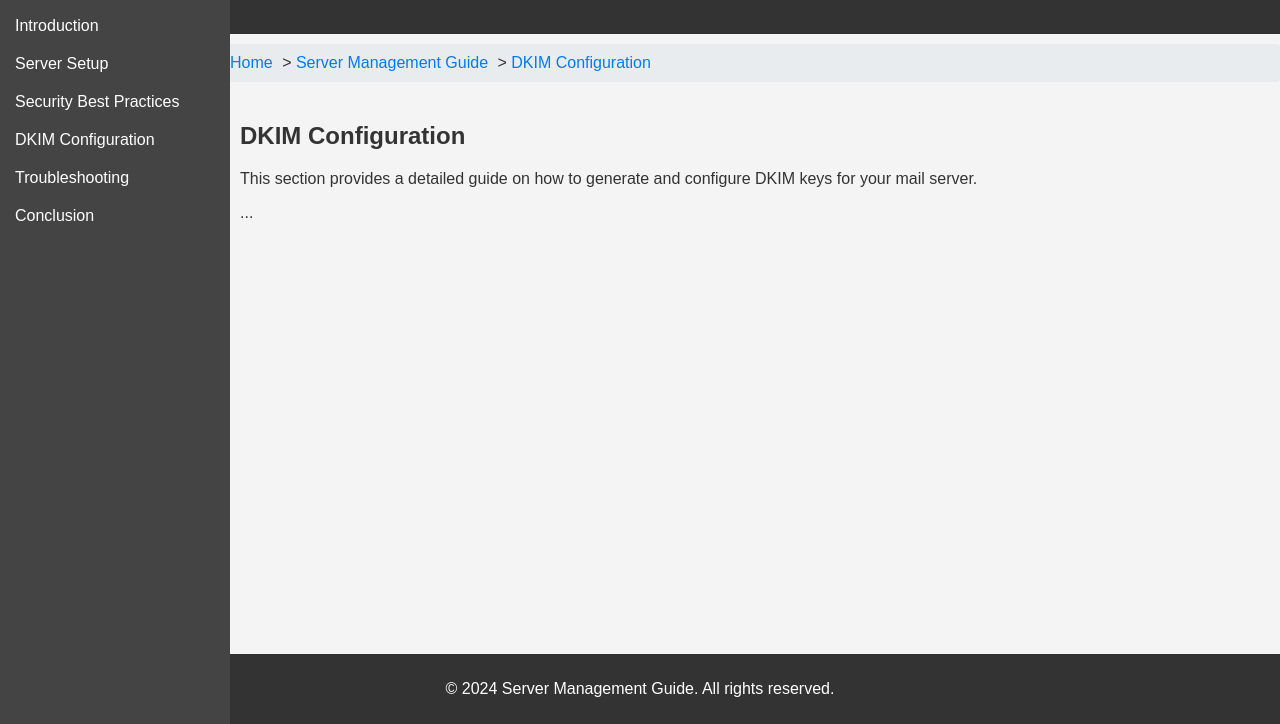
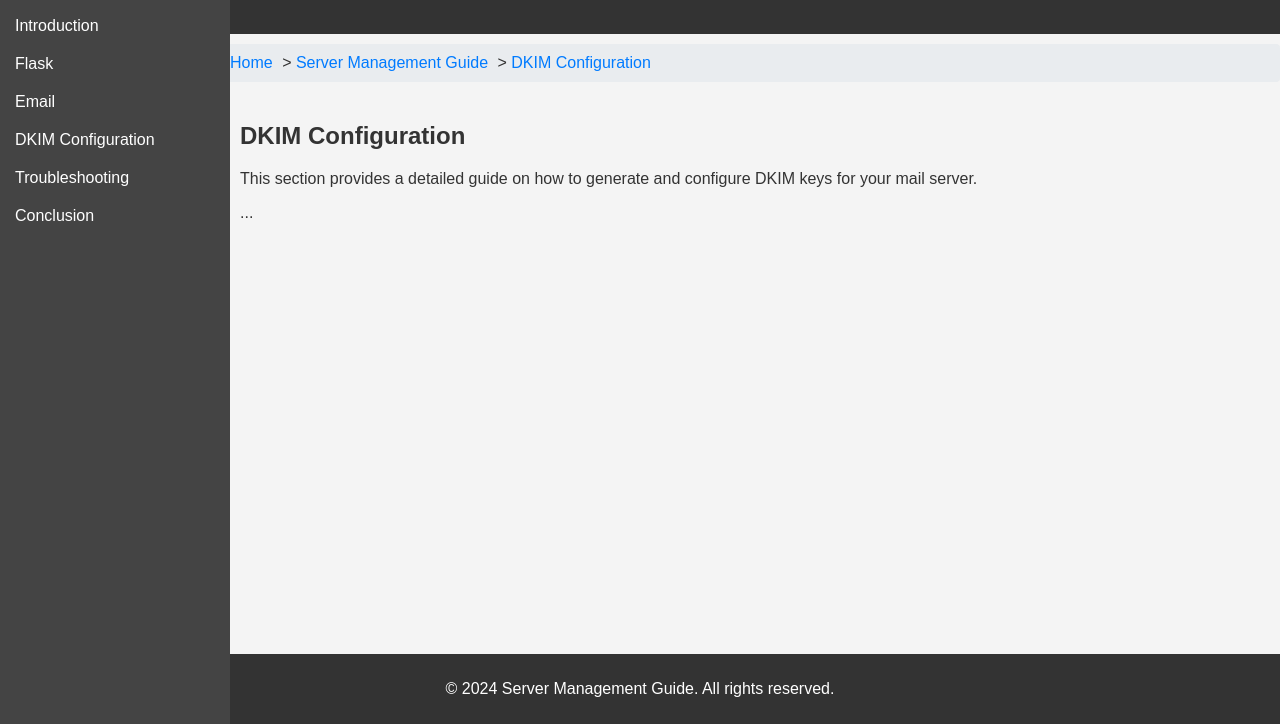
Before and after one commit to botsarefuture/server-management-guide, a plain HTML site: page index.html in a window 1280 px wide. Shown: the part 76-800 px from the top of the page. Drawn offline with Linux system fonts and the light colour scheme.

Commit message:
Update index.html

```diff
--- a/index.html
+++ b/index.html
@@ -79,8 +79,8 @@
     <nav>
         <h2>Contents</h2>
         <a href="#introduction">Introduction</a>
-        <a href="#setup">Server Setup</a>
-        <a href="#security">Security Best Practices</a>
+        <a href="/flask/">Flask</a>
+        <a href="/email/">Email</a>
         <a href="#dkim">DKIM Configuration</a>
         <a href="#troubleshooting">Troubleshooting</a>
         <a href="#conclusion">Conclusion</a>
```
